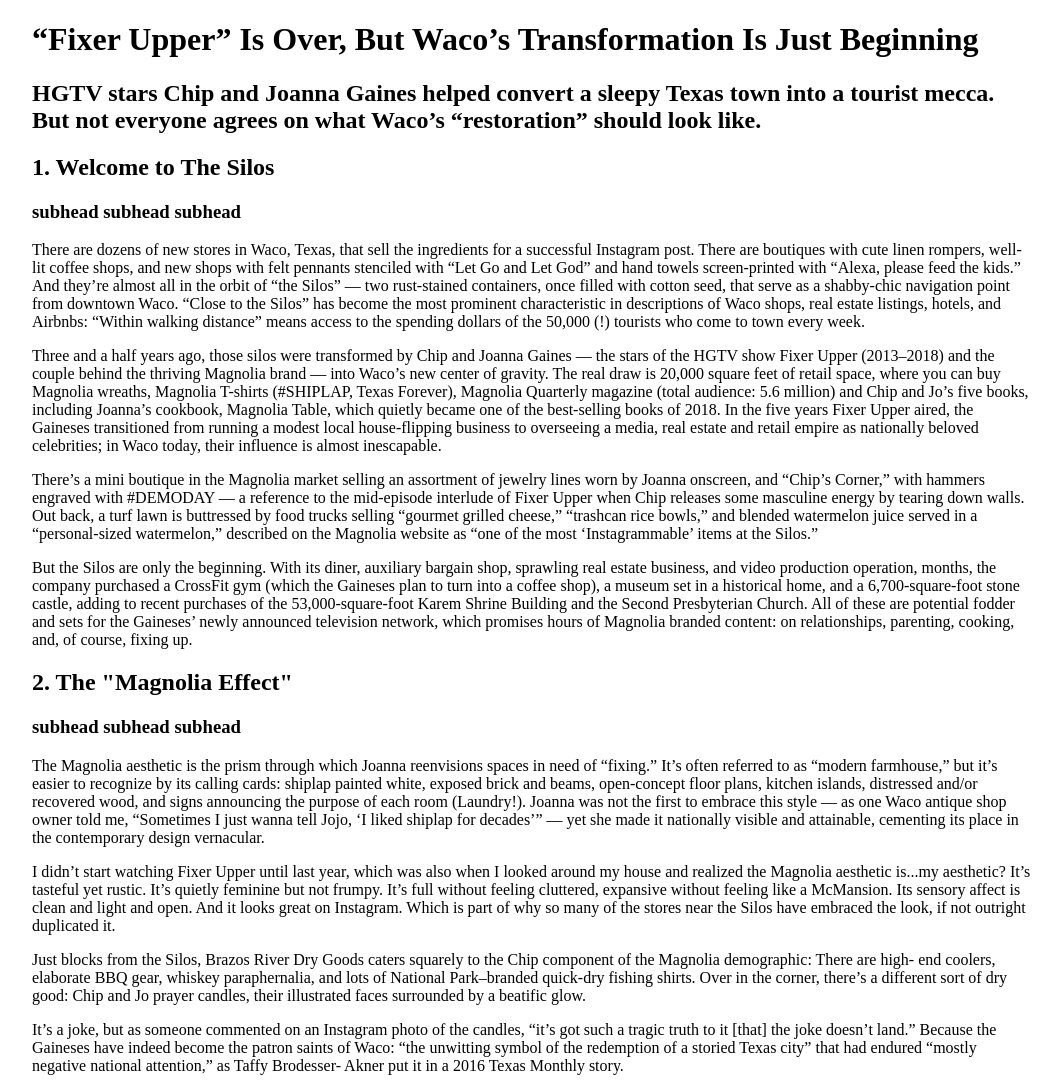
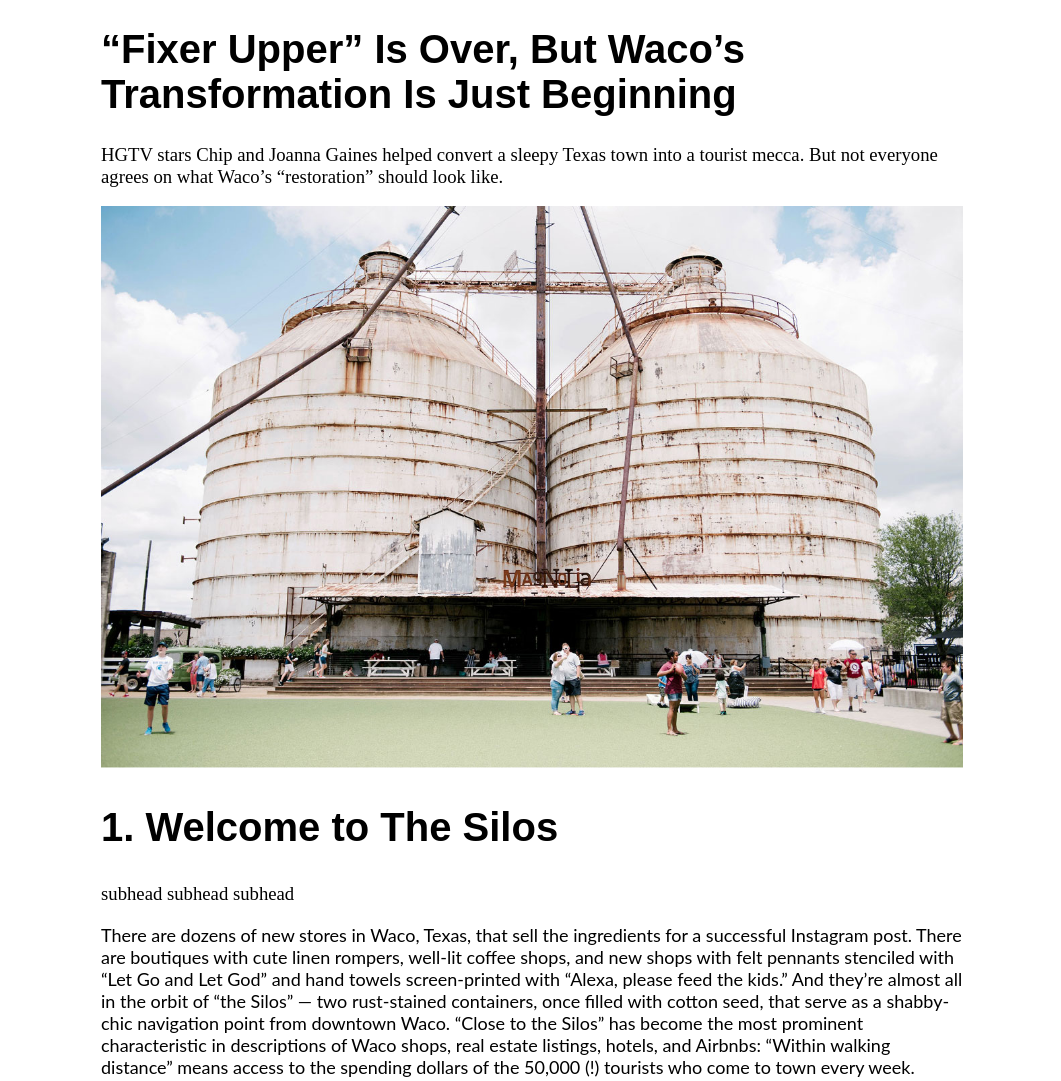
Before and after one commit to nataliebehling/fixerupper, a plain HTML site: page index.html in a window 1280 px wide. Shown: the top 1081 px of the page, without its empty margins (108-1169 px from the left). Drawn offline with Linux system fonts and the light colour scheme; a web font is replaced by a local one.

Commit message:
Adding images pt.1

```diff
--- a/assets/styles.css
+++ b/assets/styles.css
@@ -1,4 +1,29 @@
-.container{
-    width: 1000px;
+.container {
+    width: 862px;
     margin: 0 auto;
 }
+
+h1, h2 {
+    font-family: brandon-grotesque, sans-serif;
+    font-weight: 600;
+    font-style: normal;
+    font-size:40px;
+}
+
+h3 {
+    font-family: minion-3, serif;
+    font-weight: 400;
+    font-style: normal;
+}
+
+p{
+    font-family: lato, sans-serif;
+    font-weight: 400;
+    font-style: normal;
+    font-size: 18px;
+}
+
+
+.section-header{
+    width:100%;
+}
--- a/index.html
+++ b/index.html
@@ -5,6 +5,8 @@
     <meta charset="utf-8">
     <title>Fixer Upper Article</title>
     <link rel='stylesheet' href='assets/styles.css'>
+    <link rel="stylesheet" href="https://use.typekit.net/cio6ccf.css">
+
 
 </head>
 
@@ -12,11 +14,12 @@
     <div class='container'>
         <div class='header'>
             <h1>“Fixer Upper” Is Over, But Waco’s Transformation Is Just Beginning </h1>
-            <h2>HGTV stars Chip and Joanna Gaines helped convert a sleepy Texas town
+            <h3>HGTV stars Chip and Joanna Gaines helped convert a sleepy Texas town
             into a tourist mecca. But not everyone agrees on what Waco’s “restoration”
-            should look like.</h2>
+            should look like.</h3>
         </div>
         <div class='article-content'>
+            <img class='section-header' src='assets/section-headers/section-1.jpg'>
             <section id='1-welcome-silos'>
                 <h2 class='section-header'>1. Welcome to The Silos</h2>
                 <h3 class='subhead'> subhead subhead subhead </h3>
@@ -28,11 +31,6 @@
             <section id='2-magnolia-effect'>
                 <h2 class='section-header'> 2. The "Magnolia Effect"</h2>
                 <h3 class='subhead'> subhead subhead subhead </h3>
-                <p>The Magnolia aesthetic is the prism through which Joanna reenvisions spaces in need of “fixing.” It’s often referred to as “modern farmhouse,” but it’s easier to recognize by its calling cards: shiplap painted white, exposed brick and beams, open-concept floor plans, kitchen islands, distressed and/or recovered wood, and signs announcing the purpose of each room (Laundry!). Joanna was not the first to embrace this style — as one Waco antique shop owner told me, “Sometimes I just wanna tell Jojo, ‘I liked shiplap for decades’” — yet she made it nationally visible and attainable, cementing its place in the contemporary design vernacular.</p>
-                <p>I didn’t start watching Fixer Upper until last year, which was also when I looked around my house and realized the Magnolia aesthetic is...my aesthetic? It’s tasteful yet rustic. It’s quietly feminine but not frumpy. It’s full without feeling cluttered, expansive without feeling like a McMansion. Its sensory affect is clean and light and open. And it looks great on Instagram. Which is part of why so many of the stores near the Silos have embraced the look, if not
-                    outright duplicated it.</p>
-                <p>Just blocks from the Silos, Brazos River Dry Goods caters squarely to the Chip component of the Magnolia demographic: There are high- end coolers, elaborate BBQ gear, whiskey paraphernalia, and lots of National Park–branded quick-dry fishing shirts. Over in the corner, there’s a different sort of dry good: Chip and Jo prayer candles, their illustrated faces surrounded by a beatific glow.</p>
-                <p>It’s a joke, but as someone commented on an Instagram photo of the candles, “it’s got such a tragic truth to it [that] the joke doesn’t land.” Because the Gaineses have indeed become the patron saints of Waco: “the unwitting symbol of the redemption of a storied Texas city” that had endured “mostly negative national attention,” as Taffy Brodesser- Akner put it in a 2016 Texas Monthly story.</p>
                 <p>Like so many small cities across America, Waco had lost its downtown core and the economic vibrancy that once accompanied it. (Unlike most small cities, the process had been catalyzed by a 1953 tornado that killed 114 people and razed 196 buildings.) And in the ’90s, it lost its reputation to the deadly 1993 standoff between federal agents and Branch Davidian cult leader David Koresh, who had established a compound near town. As the two-person engine of an entire small industry and economic boom, the Gaineses have cleaved history in two: Before Chip and Jo, and After. The Old Waco, and the New.</p>
                 <p>“People would see all these incredibly likable Waco families on the show,” Waco City Council Rep. Dillon Meek told me. “And they’d say, well, they don’t look like they’re in a cult, and that family doesn’t look like they’re in a cult.” Longtime residents complain a bit about the parking and a lot about the rising property taxes, but everyone seems to agree that forgetting the Branch Davidians is great, and the new restaurants and shops, the places that make your extended family actually want to come visit you — that’s all great. “When I used to tell people where I was from, they’d say, ‘Oh, I’m sorry,’” another former resident told me. “Now they say, oh my god, Magnolia!”</p>
                 <p>While that phenomenon is broadly referred to as the “Fixer Upper effect” or “Magnolia effect,” it goes far beyond Chip and Joanna. In many ways, the story of Waco is an old-fashioned story of a company town, where the university (Baylor), the biggest church in town (Antioch Community Church, where the Gaineses are members), and one of the biggest businesses (Magnolia) largely dictate how — and through whom — power and prosperity spread and reproduce. And like any town in the throes of transition, there’s a part of Waco that’s wary of promises of salvation if it means sacrificing ownership, literal and figurative, of the community — and handing over control to those who’ve historically demonstrated little interest in preserving that community.</p>
@@ -82,6 +80,7 @@
                 <p>According to Grassroots Community Development, the home ownership rate in North Waco has increased from 38% to 43% over the last 16 years. A city grant has helped fund repairs for code violations — which means that more problems are reported and remedied before houses sink into dilapidation. The 25th Street corridor has become an incubator for Latino-owned businesses. Though when Antioch and a “rush” of congregants first moved in, in the late ’90s, Gatlin admits he was concerned. “I thought, Oh man, this is really gonna swing us in a bad direction.” He says that he looks at the population on the streets, and it still seems very diverse — at least for now. But recent gentrification, which has caused steadily rising property taxes, is having a real effect on the community.</p>
                 <p>“Everyone is just getting zinged,” Gatlin said. “This has been happening for four years — and it’s gonna have some real ramifications for our neighborhood, when people living on these slim margins just can’t afford the taxes.” Unless, of course, your home has been fixer-uppered — or rehabbed by Antioch or its members.</p>
             </section>
+            <img class='section-header' src='assets/section-headers/section-5.jpg'></fig>
             <section id='5-wacos-restoration'>
                 <h2 class='section-header'> 5. A Tour of Waco’s “Restoration”</h2>
                 <h3 class='subhead'>“God is blessing Waco.”</h3>
```
Also changed, not shown: assets/section-headers/section-1.jpg (added), assets/section-headers/section-5.jpg (added), 1 other file.
